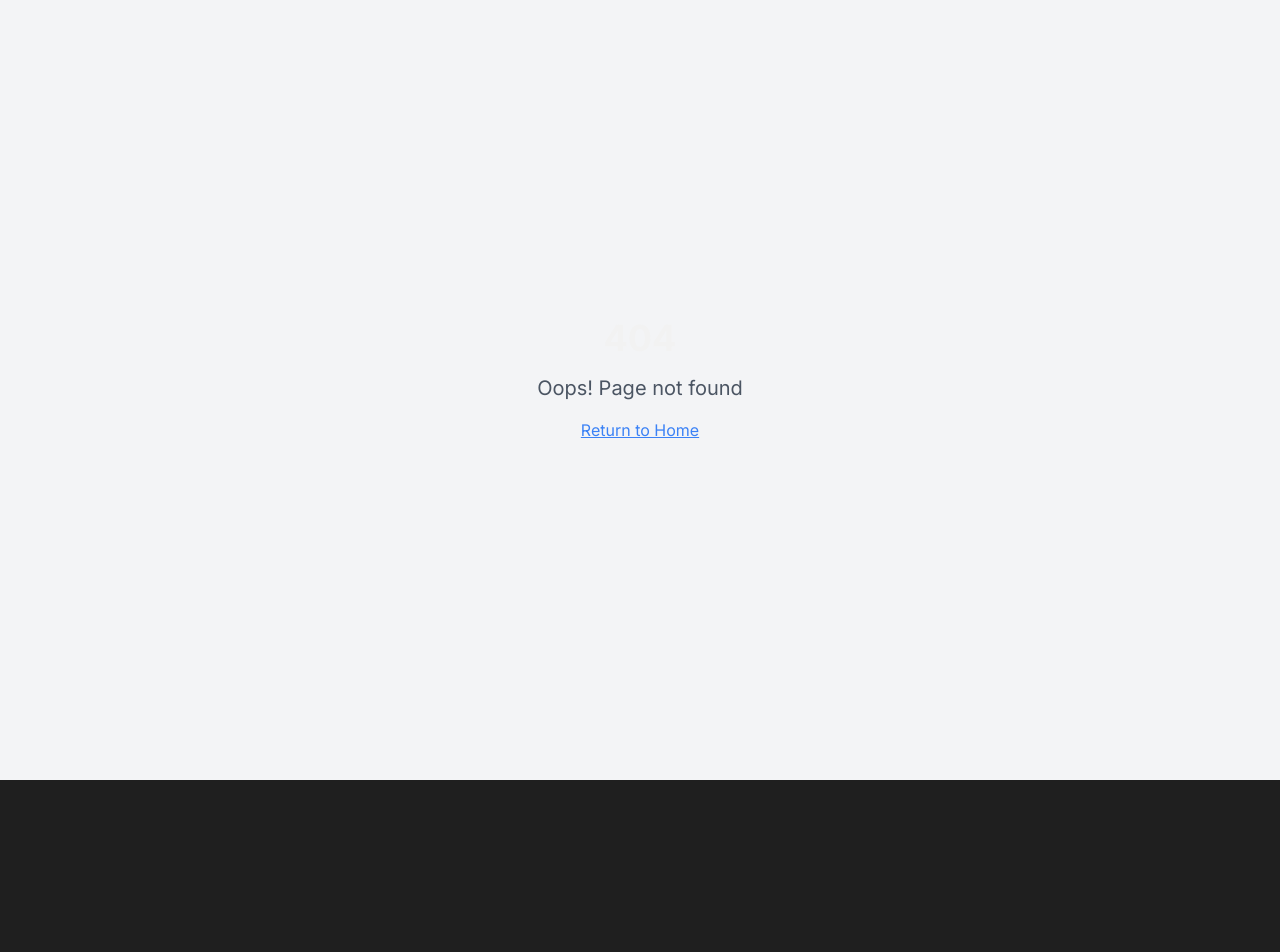
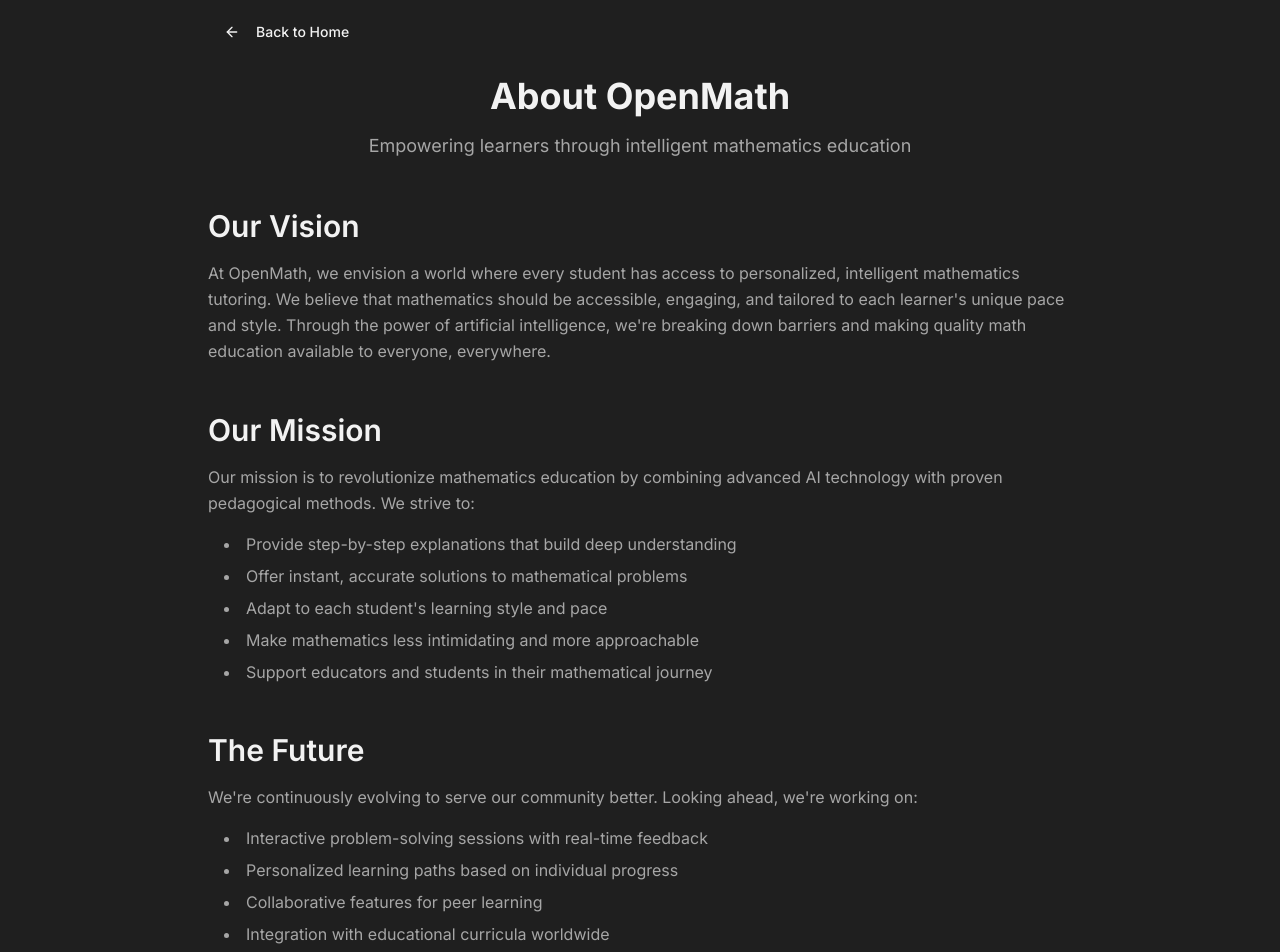
Before and after one commit to OpenMaths/openmaths-ai-buddy, a React (Vite) app: page /about in a window 1280 px wide. Before the commit this address had no page. Shown: the part 20-972 px from the top of the page. Before the commit the page ends 800 px from the top, so only its background shows below. Built offline with nearby package versions, Linux system fonts and the light colour scheme.

Commit message:
feat: Add About page and link to logo

```diff
--- a/src/App.tsx
+++ b/src/App.tsx
@@ -4,6 +4,7 @@ import { TooltipProvider } from "@/components/ui/tooltip";
 import { QueryClient, QueryClientProvider } from "@tanstack/react-query";
 import { BrowserRouter, Routes, Route } from "react-router-dom";
 import Index from "./pages/Index";
+import About from "./pages/About";
 import NotFound from "./pages/NotFound";
 
 const queryClient = new QueryClient();
@@ -16,6 +17,7 @@ const App = () => (
       <BrowserRouter>
         <Routes>
           <Route path="/" element={<Index />} />
+          <Route path="/about" element={<About />} />
           {/* ADD ALL CUSTOM ROUTES ABOVE THE CATCH-ALL "*" ROUTE */}
           <Route path="*" element={<NotFound />} />
         </Routes>
--- a/src/components/Sidebar.tsx
+++ b/src/components/Sidebar.tsx
@@ -2,6 +2,7 @@ import { Home, Plus, Globe, BookOpen, Settings, User } from "lucide-react";
 import { Button } from "@/components/ui/button";
 import { cn } from "@/lib/utils";
 import { useState } from "react";
+import { useNavigate } from "react-router-dom";
 import ChatHistory from "./ChatHistory";
 
 interface SidebarProps {
@@ -9,6 +10,7 @@ interface SidebarProps {
 }
 
 const Sidebar = ({ className }: SidebarProps) => {
+  const navigate = useNavigate();
   const [isChatHistoryOpen, setIsChatHistoryOpen] = useState(false);
   const [activeItem, setActiveItem] = useState("Home");
   const [activeBottomItem, setActiveBottomItem] = useState("");
@@ -61,13 +63,17 @@ const Sidebar = ({ className }: SidebarProps) => {
   return (
     <div className={cn("w-16 flex flex-col", className)} style={{ backgroundColor: '#1E1E1E' }}>
       {/* Logo */}
-      <div className="h-16 flex items-center justify-center">
+      <button
+        onClick={() => navigate("/about")}
+        className="h-16 flex items-center justify-center hover:opacity-80 transition-opacity"
+        title="About OpenMath"
+      >
         <img
           src="/lovable-uploads/55babc2c-ec94-466f-bfa8-7eb9a1fb3ed6.png"
           alt="AI Math Tutor Logo"
           className="h-8 w-8 object-contain"
         />
-      </div>
+      </button>
 
       {/* Navigation */}
       <nav className="flex-1 py-4">
--- /dev/null
+++ b/src/pages/About.tsx
@@ -0,0 +1,83 @@
+import { ArrowLeft } from "lucide-react";
+import { Button } from "@/components/ui/button";
+import { useNavigate } from "react-router-dom";
+
+const About = () => {
+  const navigate = useNavigate();
+
+  return (
+    <div className="min-h-screen bg-background">
+      <div className="container mx-auto px-4 py-8 max-w-4xl">
+        <Button
+          variant="ghost"
+          onClick={() => navigate("/")}
+          className="mb-6"
+        >
+          <ArrowLeft className="mr-2 h-4 w-4" />
+          Back to Home
+        </Button>
+
+        <div className="space-y-12">
+          {/* Header */}
+          <div className="text-center space-y-4">
+            <h1 className="text-4xl font-bold text-foreground">About OpenMath</h1>
+            <p className="text-lg text-muted-foreground">
+              Empowering learners through intelligent mathematics education
+            </p>
+          </div>
+
+          {/* Vision Section */}
+          <section className="space-y-4">
+            <h2 className="text-3xl font-semibold text-foreground">Our Vision</h2>
+            <p className="text-muted-foreground leading-relaxed">
+              At OpenMath, we envision a world where every student has access to personalized,
+              intelligent mathematics tutoring. We believe that mathematics should be accessible,
+              engaging, and tailored to each learner's unique pace and style. Through the power
+              of artificial intelligence, we're breaking down barriers and making quality math
+              education available to everyone, everywhere.
+            </p>
+          </section>
+
+          {/* Mission Section */}
+          <section className="space-y-4">
+            <h2 className="text-3xl font-semibold text-foreground">Our Mission</h2>
+            <p className="text-muted-foreground leading-relaxed">
+              Our mission is to revolutionize mathematics education by combining advanced AI
+              technology with proven pedagogical methods. We strive to:
+            </p>
+            <ul className="list-disc list-inside space-y-2 text-muted-foreground ml-4">
+              <li>Provide step-by-step explanations that build deep understanding</li>
+              <li>Offer instant, accurate solutions to mathematical problems</li>
+              <li>Adapt to each student's learning style and pace</li>
+              <li>Make mathematics less intimidating and more approachable</li>
+              <li>Support educators and students in their mathematical journey</li>
+            </ul>
+          </section>
+
+          {/* Future Section */}
+          <section className="space-y-4">
+            <h2 className="text-3xl font-semibold text-foreground">The Future</h2>
+            <p className="text-muted-foreground leading-relaxed">
+              We're continuously evolving to serve our community better. Looking ahead, we're
+              working on:
+            </p>
+            <ul className="list-disc list-inside space-y-2 text-muted-foreground ml-4">
+              <li>Interactive problem-solving sessions with real-time feedback</li>
+              <li>Personalized learning paths based on individual progress</li>
+              <li>Collaborative features for peer learning</li>
+              <li>Integration with educational curricula worldwide</li>
+              <li>Advanced visualization tools for complex mathematical concepts</li>
+              <li>Mobile applications for learning on the go</li>
+            </ul>
+            <p className="text-muted-foreground leading-relaxed mt-4">
+              Join us on this journey to transform mathematics education and unlock the
+              potential of every learner.
+            </p>
+          </section>
+        </div>
+      </div>
+    </div>
+  );
+};
+
+export default About;
```
